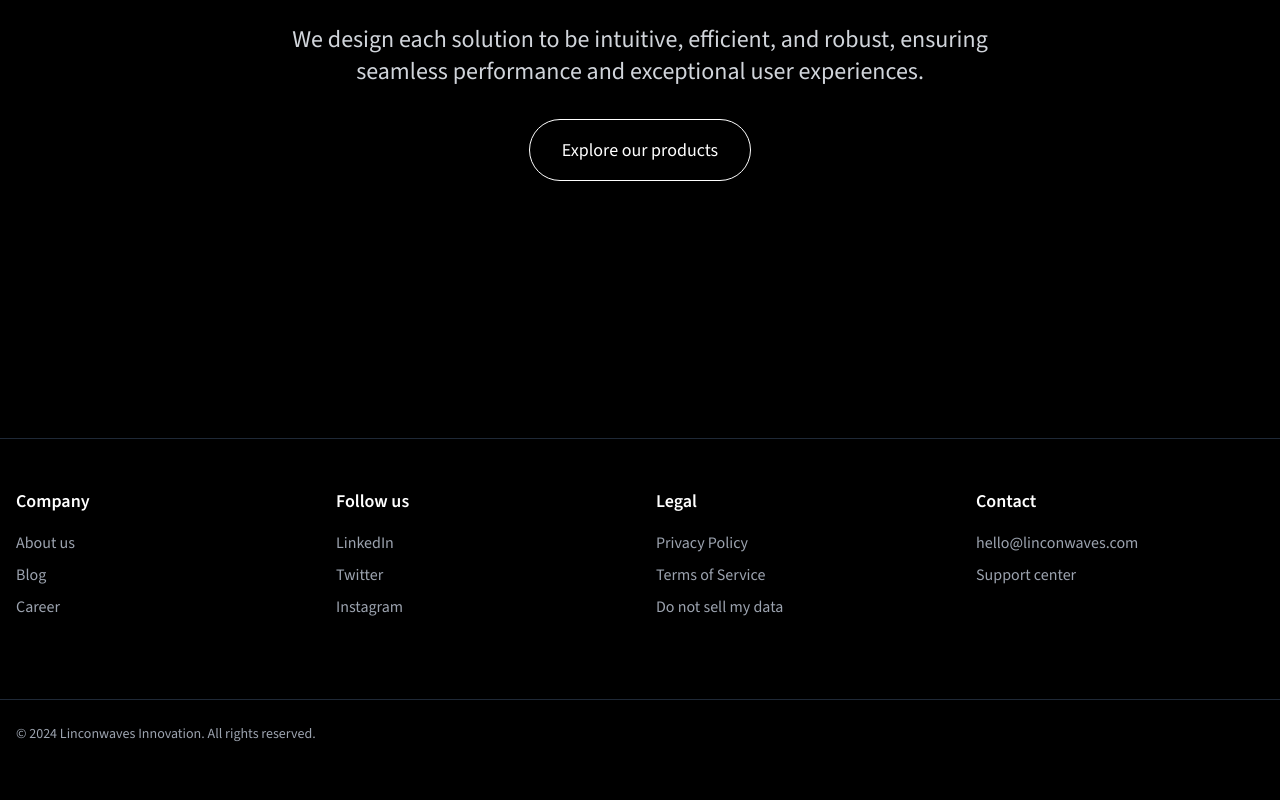
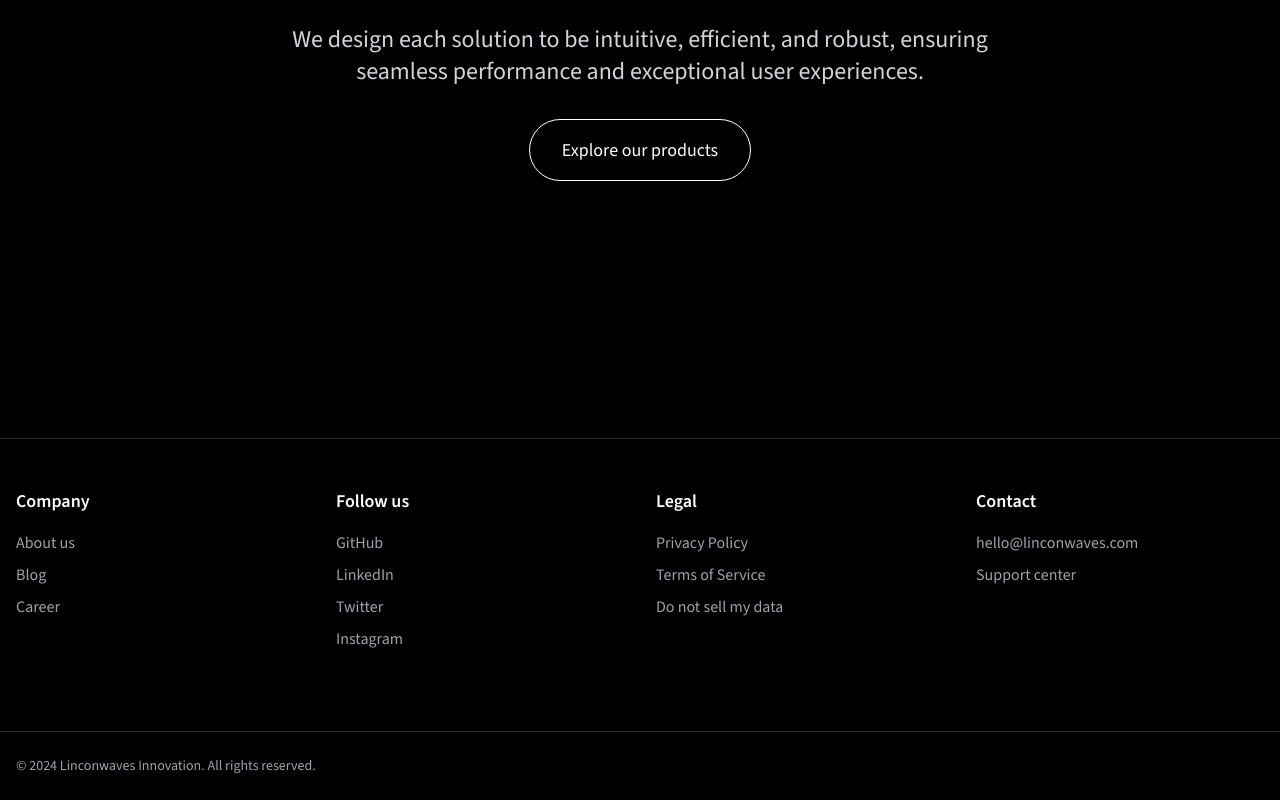
Before and after one commit to Callmecgrey/new-waves, a Next.js app: page / in a window 1280 px wide. Shown: the part 3786-4586 px from the top of the page. Before the commit the page ends 4554 px from the top, so only its background shows below. Built offline with nearby package versions, Linux system fonts and the light colour scheme.

Commit message:
added github

```diff
--- a/components/Footer.tsx
+++ b/components/Footer.tsx
@@ -37,6 +37,16 @@
         <div>
           <h3 className="text-lg font-semibold mb-4">Follow us</h3>
           <ul className="space-y-2">
+          <li>
+              <a
+                href="https://www.github.com/linconwaves"
+                target="_blank"
+                rel="noopener noreferrer"
+                className="text-gray-400 hover:text-white"
+              >
+                GitHub
+              </a>
+            </li>
             <li>
               <a
                 href="https://www.linkedin.com/company/linconwaves"
```
Also changed, not shown: 1 other file (tests, documents, lock files or other folders).
